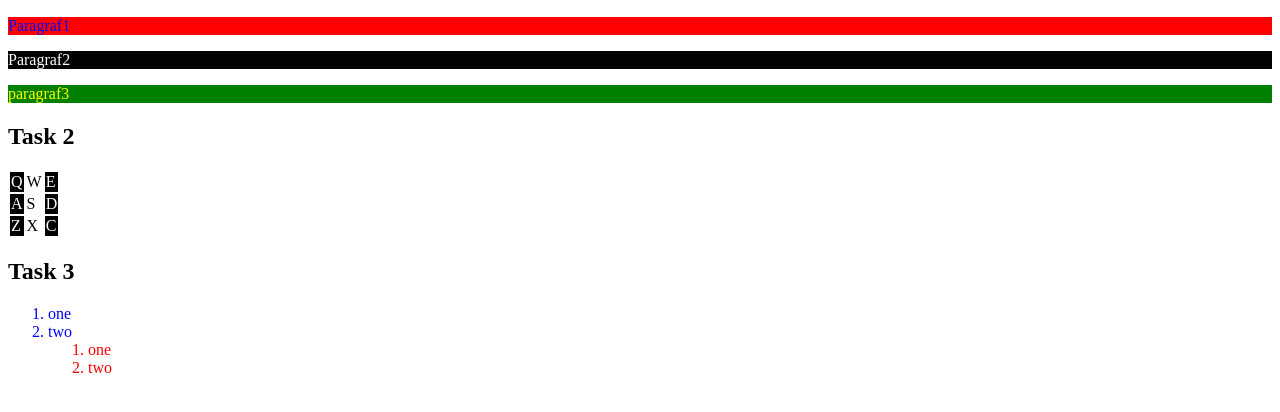
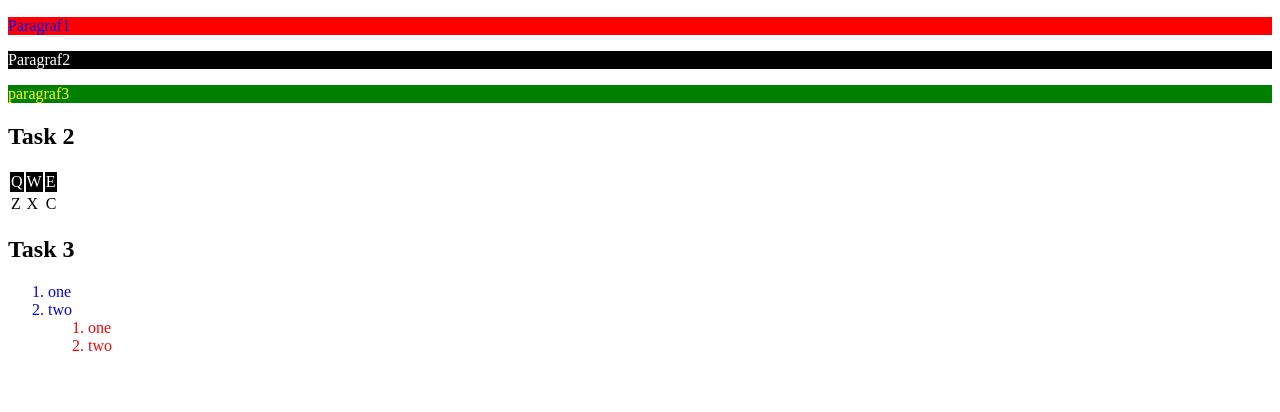
Before and after one commit to dima10241024/dima10241024.github.io, a plain HTML site: page index.html in a window 1280 px wide. Shown: the part 96-508 px from the top of the page. Drawn offline with Linux system fonts and the light colour scheme.

Commit message:
Update index.html

```diff
--- a/index.html
+++ b/index.html
@@ -43,22 +43,23 @@
 		<p id="tri"> paragraf3 </p>
 	</div>
 	<div>
+
 		<h2>Task 2</h2>
 		<table>
-			<tr>
-				<td class="nechotnoe"> Q </td>
-				<td class="chotnoe"> W </td>
-				<td class="nechotnoe"> E </td>
+			<tr class="nechotnoe">
+				<td> Q </td>
+				<td> W </td>
+				<td> E </td>
 			</tr>
-			<tr>
-				<td class="nechotnoe"> A </td>
-				<td class="chotnoe"> S </td>
-				<td class="nechotnoe"> D </td>
+			<tr class="chotnoe>
+				<td> A </td>
+				<td class> S </td>
+				<td> D </td>
 			</tr>
-			<tr>
-				<td class="nechotnoe"> Z </td>
-				<td class="chotnoe"> X </td>
-				<td class="nechotnoe"> C </td>
+			<tr class="nechotnoe>
+				<td> Z </td>
+				<td> X </td>
+				<td> C </td>
 			</tr>
 		</table>
 	</div>
```
